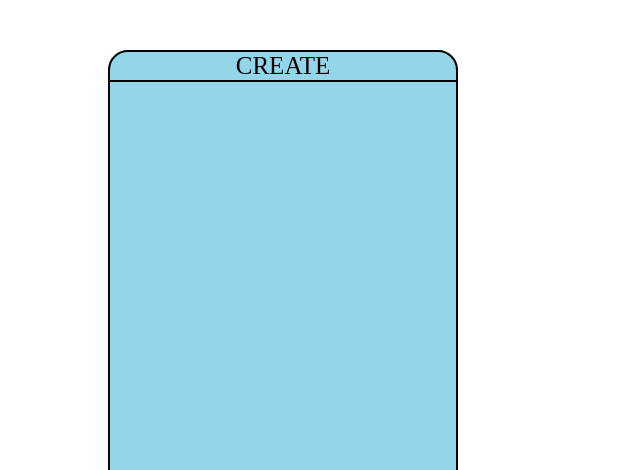
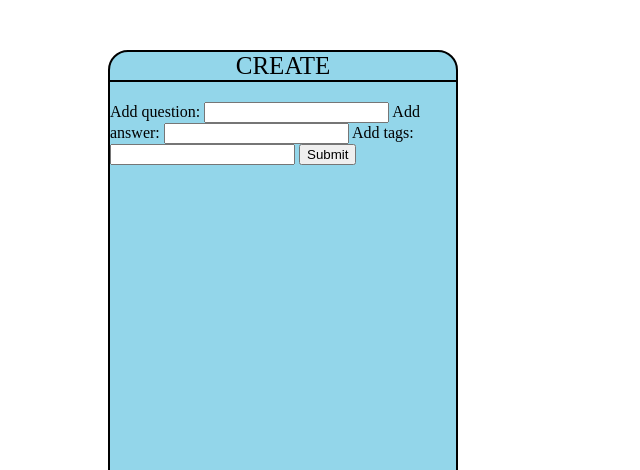
Before and after one commit to aramaisgaribjan/quiz-app, a website: page createQuestion.html in a window 1280 px wide. Shown: the top 470 px of the page, without its empty margins (0-640 px from the left). Drawn offline with Linux system fonts and the light colour scheme.

Commit message:
design page

```diff
--- a/createQuestion.html
+++ b/createQuestion.html
@@ -15,7 +15,15 @@
     <main>
       <header class="title">CREATE</header>
       <div class="box">
-        <div class="createQuestion"></div>
+        <form class="createQuestion">
+          <label for="addQuestion">Add question:</label>
+          <input type="text" id="addQuestion" name="add question" />
+          <label for="addAnswer">Add answer:</label>
+          <input type="text" id="addAnswer" name="add answer" />
+          <label for="addTag">Add tags:</label>
+          <input type="text" id="addTag" name="add tags" />
+          <input class="buttonSubmit" type="submit" value="Submit" />
+        </form>
       </div>
     </main>
     <footer>
--- a/style/components/card/card.css
+++ b/style/components/card/card.css
@@ -1,7 +1,6 @@
 .card {
     border: 2px solid black;
     background-color: rgb(176, 210, 233);
-    color: w;
     border-radius: 8px;
     width: 300px;
     margin: 0px auto 20px auto;
@@ -23,5 +22,4 @@
     border-radius: 5px;
     text-transform: uppercase;
     font-size: 10px;
-
   }
```
